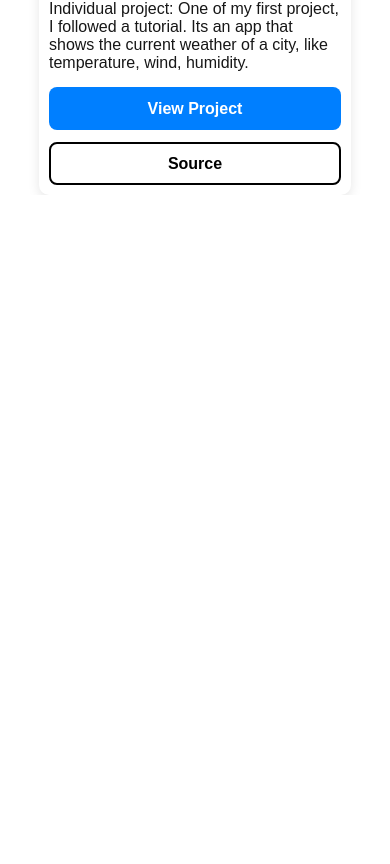
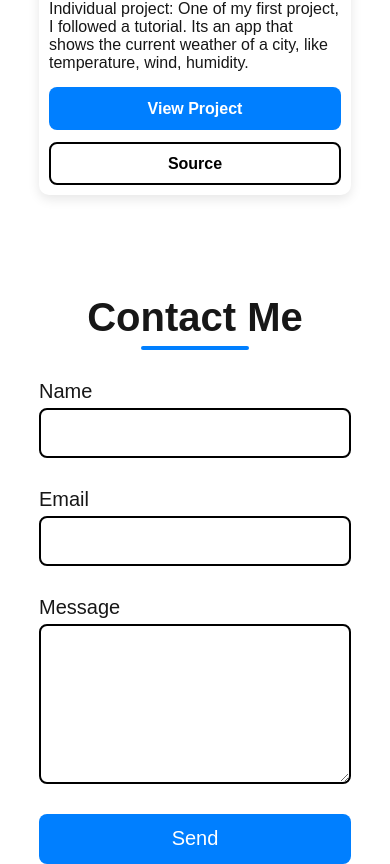
Before and after one commit to Ganja0003/my-portfolio, a Next.js app: page / in a window 390 px wide. Shown: the part 3551-4415 px from the top of the page. Before the commit the page ends 3746 px from the top, so only its background shows below. Built offline with nearby package versions, Linux system fonts and the light colour scheme.

Commit message:
Add responsive static contact form.

```diff
--- a/src/app/components/contact.jsx
+++ b/src/app/components/contact.jsx
@@ -1,7 +1,27 @@
 export default function Contact() {
   return (
     <>
-      <h1>Contact</h1>
+
+
+      <form action="" className='contactContainer'>
+        <h2 className='contactTitle'>Contact Me</h2>
+        <div className='textInput'>
+          <label htmlFor="name">Name</label> <input type="text" id="name" />
+        </div>
+        <div className='textInput'>
+
+          <label htmlFor="name">Email</label> <input type="text" id="name" />
+        </div>
+        <div className='textArea'>
+
+          <label htmlFor="name">Message</label>
+          <textarea ></textarea>
+        </div>
+
+        <button className='contactButton'>Send</button>
+      </form>
+
     </>
+
   );
 }
--- a/src/app/page.css
+++ b/src/app/page.css
@@ -311,7 +311,7 @@ object-position: 50% 10%;
   flex-direction: column;
   box-shadow: 0 4px 12px rgba(0, 0, 0, 0.1);
   border-radius: 10px;
-  overflow: hidden; /* this is the trick */
+  overflow: hidden;
 }
 
 .projectImage{
@@ -368,3 +368,114 @@ margin-top: 10px;
 
 
 }
+
+
+
+
+/*Contact section*/
+
+.contactContainer{
+  margin-top: 200px;
+  display: flex;
+  flex-direction:column;
+  gap: 30px;
+  max-width: 1200px;
+  width: 80%;
+  justify-content: center;
+  align-items: center;
+}
+
+
+.contactTitle{
+  font-size: 40px;
+  font-weight: bold;
+}
+
+.contactTitle::after{
+  content: '';
+  display: block;
+  width: 50%;
+  height: 4px;
+  background-color: #007FFF;
+  margin: 0 auto;
+  margin-top: 6px;
+ border-radius: 2px;
+}
+
+
+
+
+.textInput, .textArea{
+  display:flex;
+  flex-direction: column;
+  gap: 5px;
+  width: 60%;
+  font-size: 20px;
+}
+
+.textInput > input{
+  background-color: white;
+  height: 50px;
+  width: 400px;
+  border-radius: 8px;
+  width: 100%;
+  font-size: 16px;
+  border: 2px solid black;
+}
+
+
+
+.textArea > textarea{
+  background-color: white;
+  height: 160px;
+  width: 400px;
+  border-radius: 8px;
+  width: 100%;
+  font-size: 16px;
+  border: 2px solid black;
+}
+
+
+.contactButton{
+  background-color: #007FFF;
+  color: white;
+  width: 60%;
+  height: 50px;
+  border-radius: 8px;
+  font-size: 20px;
+  border: none;
+}
+
+.contactButton:hover {
+  background-color: #0066cc;
+  cursor: pointer;
+}
+
+
+@media(max-width:786px){
+.contactContainer{
+  margin-top: 100px;
+}
+
+  .textInput, .textArea{
+  width: 80%;
+  }
+
+  .contactButton{
+    width: 80%;
+  }
+
+
+}
+
+@media(max-width:550px){
+  .textInput, .textArea{
+  width: 100%;
+  }
+
+   .contactButton{
+    width: 100%;
+  }
+
+
+}
--- a/src/app/page.js
+++ b/src/app/page.js
@@ -12,6 +12,7 @@ export default function Home() {
       <Navbar/>
       <About/>
       <ProjectList/>
+      <Contact/>
     </div>
 
     </>
```
